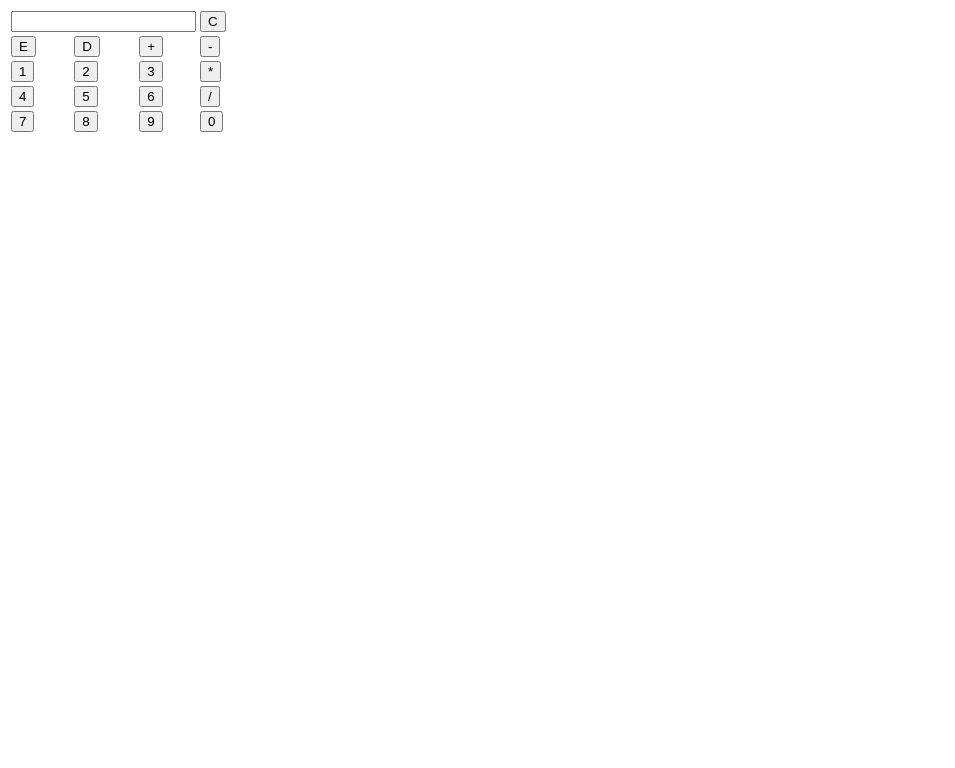
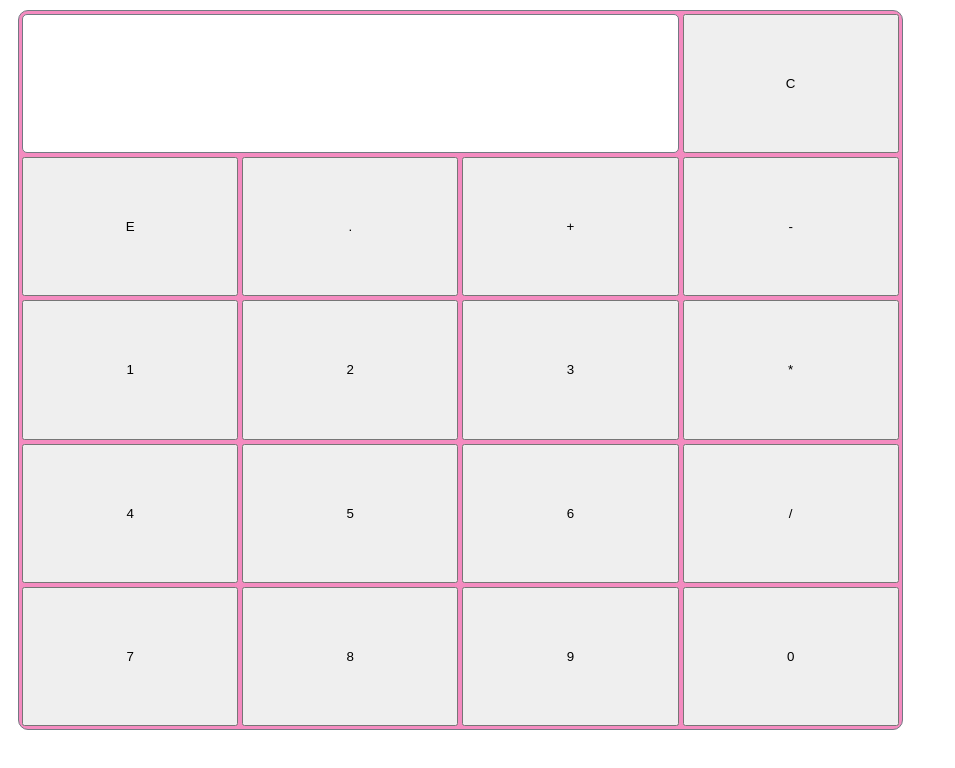
Before and after one commit to K00lka/Calculator_week4, a plain HTML site: page index.html in a window 1280 px wide. Shown: the whole page, without its empty margins (0-955 px from the left). Drawn offline with Linux system fonts and the light colour scheme.

Commit message:
CSS added

```diff
--- a/index.html
+++ b/index.html
@@ -17,23 +17,23 @@
             </tr>
             <tr class="buttons" alt="calculator-buttons">
                 <td><input type="button" value="E" onclick="Operate()" id="equals"></td>
-                <td><input type="button" value='D' onclick="Back()" id="backspace"></td>
+                <td><input type="button" value='.' onclick="getElements('.')" ></td>
                 <td><input type="button" value="+" onclick="getElements('+')"></td>
                 <td><input type="button" value="-" onclick="getElements('-')"></td>
             </tr>
-            <tr>
+            <tr class="buttons">
                 <td><input type="button" value="1" onclick="getElements('1')"></td>
                 <td><input type="button" value="2" onclick="getElements('2')"></td>
                 <td><input type="button" value="3" onclick="getElements('3')"></td>
                 <td><input type="button" value="*" onclick="getElements('*')"></td>
             </tr>
-            <tr>
+            <tr class="buttons">
                 <td><input type="button" value="4" onclick="getElements('4')"></td>
                 <td><input type="button" value="5" onclick="getElements('5')"></td>
                 <td><input type="button" value="6" onclick="getElements('6')"></td>
                 <td><input type="button" value="/" onclick="getElements('/')"></td>
             </tr>
-            <tr>
+            <tr class="buttons">
                 <td><input type="button" value="7" onclick="getElements('7')"></td>
                 <td><input type="button" value="8" onclick="getElements('8')"></td>
                 <td><input type="button" value="9" onclick="getElements('9')"></td>
--- a/main.js
+++ b/main.js
@@ -3,10 +3,7 @@ function getElements(num){
     n.value += num;
 }
 
-function Backspace() {
-    let input = document.getElementById("mathElements");
-    input.value = input.value.slice(0, -1);
-}
+
 
 function Clear() {
     let input = document.getElementById("mathElements");
@@ -33,8 +30,6 @@ document.onkeydown('keadown', function(event) {
     const validKeys = ['0', '1', '2', '3', '4', '5', '6', '7', '8', '9', '+', '-', '*', '/'];
     if (validKeys.includes(key)) {
         getElements(key === '*' ? 'x' : key);
-    } else if (key === 'backspace') {
-        Backspace();
     } else if (key  === 'equals') {
         Operate();
     } else if (key === 'clear') {
--- a/styles.css
+++ b/styles.css
@@ -0,0 +1,36 @@
+.buttons{
+    margin: auto;
+    width: max-content;
+    height: max-content;
+}
+td{
+    width: fit-content;
+    height: fit-content;
+
+}
+.calculator{
+    table-layout: fixed;
+    background-color: rgb(244, 139, 192);
+    width: 70%;
+    height: 90%;
+    border: 1px solid rgb(115, 121, 131);
+    border-radius: 10px;
+    margin: 10px;
+
+}
+input[type="button"]{
+    width: 100%;
+    height: 100%;
+
+}
+input[type="text"]{
+    width: 100%;
+    height: 100%;
+    border-radius: 5px;
+    border: 1px solid rgb(115, 121, 131);
+    margin-right: 10px;
+    box-sizing: border-box;
+}
+body{
+    height: 100vh;
+}
```
